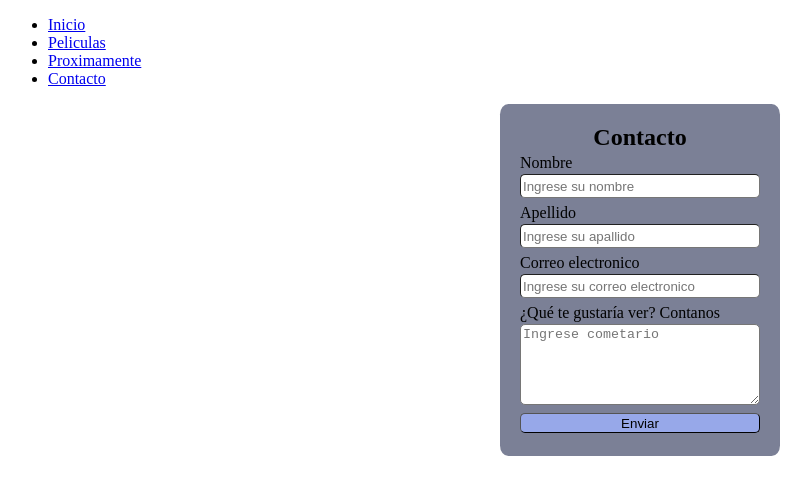
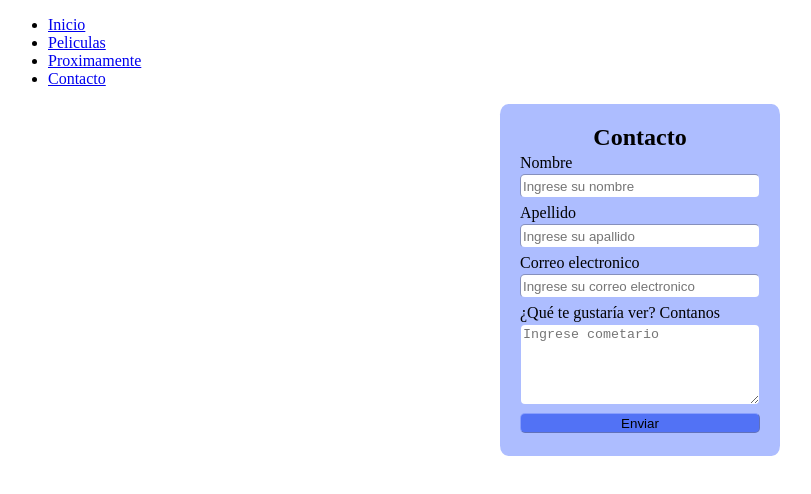
Before and after one commit to FrancoMCasariego/Grupo_6_Peliculas, a plain HTML site: page pages/contacto.html in a window 1280 px wide. Shown: the whole page, without its empty margins (0-811 px from the left). Drawn offline with Linux system fonts and the light colour scheme.

Commit message:
mas cambios

```diff
--- a/assets/styles/form.css
+++ b/assets/styles/form.css
@@ -1,5 +1,5 @@
 .formulario {
-    background-color: #585f7ac9;
+    background-color: #98acffc9;
     width: 15em;
     margin: auto;
     padding: 20px;
@@ -22,13 +22,15 @@ label {
 }
 
 input, textarea {
+    border-color: #98acffc9 ;
     margin-bottom: 3px;
     margin-top: 1px;
     border-radius: 5px;
     border-width: 1px;
+
 }
 
 .enviar {
     margin-top: 5px;
-    background-color:#9fb3ffc9 ;
+    background-color:#3a5ff3c9;
  }
```
Also changed, not shown: index.html (+2 -0 lines), pages/peliculas.html (+2 -0 lines), pages/proximamente.html (+2 -0 lines).
